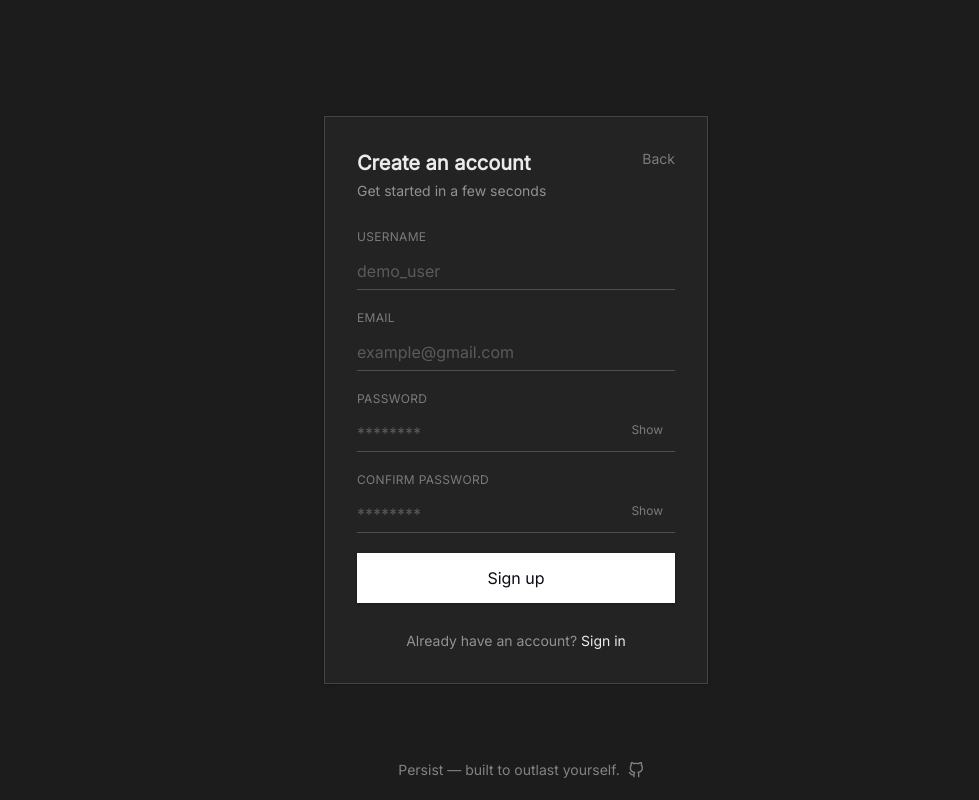
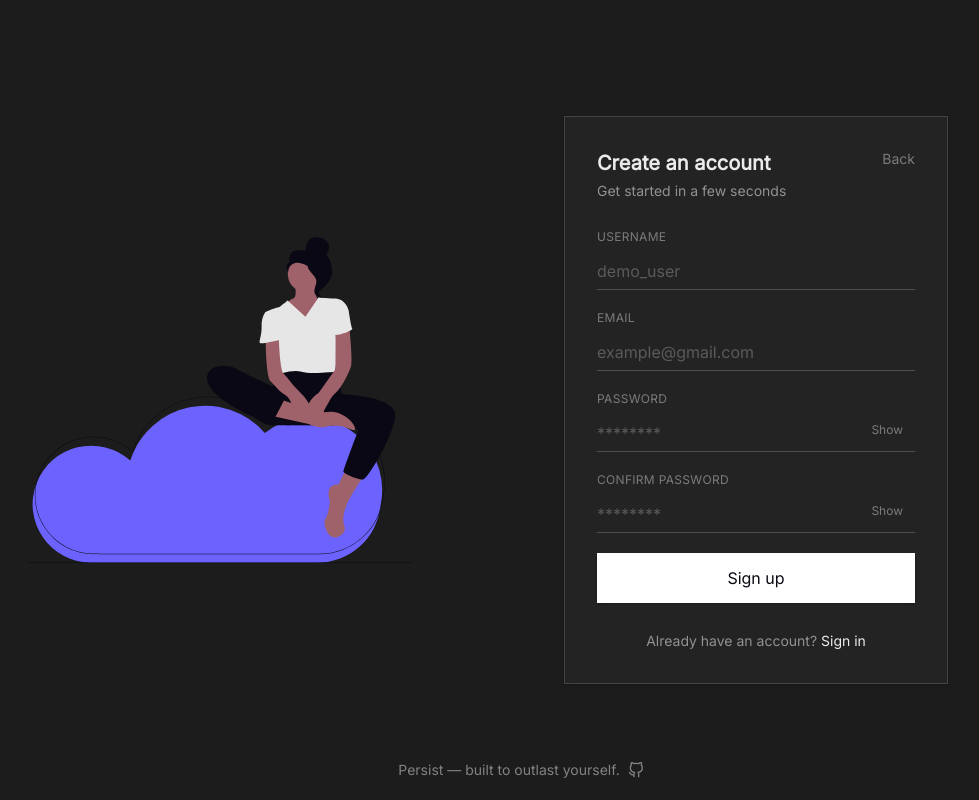
Before and after one commit to chandan-1427/Persist, a React (Vite) app in the folder web/: page /signup in a window 1280 px wide. Shown: the whole page, without its empty margins (119-1098 px from the left). Built offline with nearby package versions, Linux system fonts and the light colour scheme; no server answers.

Commit message:
chore: use illustrations on auth pages

```diff
--- a/web/src/components/auth/SigninForm.tsx
+++ b/web/src/components/auth/SigninForm.tsx
@@ -1,6 +1,7 @@
 import { useForm } from 'react-hook-form'
 import { zodResolver } from '@hookform/resolvers/zod'
 import { useNavigate } from 'react-router-dom'
+import SignInIll from '@/assets/SignInIll.svg'
 import { signinSchema, type SigninFormData } from '@/schemas/signinSchema'
 import { cardClass, submitButtonClass } from '@/styles/formStyles'
 import { FormField } from '../form/FormField'
@@ -33,6 +34,12 @@ export function SigninForm() {
   }
 
   return (
+    <div className="mx-auto flex min-h-screen w-full max-w-5xl items-center justify-center gap-24 px-6">      <img
+      src={SignInIll}
+      alt=""
+      className="hidden w-full max-w-sm md:block"
+    />
+
       <form onSubmit={handleSubmit(onSubmit)} className={cardClass}>
         <div className="flex items-start justify-between">
           <div className="space-y-1">
@@ -78,5 +85,7 @@ export function SigninForm() {
           </Link>
         </p>
       </form>
+
+    </div>
   )
 }
--- a/web/src/components/auth/SignupForm.tsx
+++ b/web/src/components/auth/SignupForm.tsx
@@ -1,6 +1,8 @@
+import { useState } from 'react'
 import { useForm } from 'react-hook-form'
 import { zodResolver } from '@hookform/resolvers/zod'
 import { useNavigate } from 'react-router-dom'
+import SignUpIll from '@/assets/SignUpIll.svg'
 import { signupSchema, type SignupFormData } from '@/schemas/signupSchema'
 import { cardClass, submitButtonClass } from '@/styles/formStyles'
 import { FormField } from '@/components/form/FormField'
@@ -8,7 +10,6 @@ import { PasswordField } from '@/components/form/PasswordField'
 import { Link } from 'react-router-dom'
 import { signup } from '@/lib/auth'
 import { ApiError } from '@/lib/api'
-import { useState } from 'react'
 
 export function SignupForm() {
   const navigate = useNavigate()
@@ -28,10 +29,9 @@ export function SignupForm() {
     try {
       const { username, email, password } = data
       await signup({ username, email, password })
-      navigate('/signin') // adjust to wherever a logged-in user should land
+      navigate('/signin')
     } catch (err) {
       if (err instanceof ApiError && err.status === 409) {
-        // matches your deliberately-vague duplicate-account message
         setError('email', { message: err.message })
         setError('username', { message: err.message })
         return
@@ -41,6 +41,12 @@ export function SignupForm() {
   }
 
   return (
+      <div className="mx-auto flex min-h-screen w-full max-w-5xl items-center justify-center gap-24 px-6">      <img
+        src={SignUpIll}
+        alt=""
+        className="hidden w-full max-w-sm md:block"
+      />
+
         <form onSubmit={handleSubmit(onSubmit)} className={cardClass}>
           <div className="flex items-start justify-between">
             <div className="space-y-1">
@@ -103,5 +109,7 @@ export function SignupForm() {
             </Link>
           </p>
         </form>
+
+    </div>
   )
 }
```
Also changed, not shown: web/src/assets/SignInIll.svg (added), web/src/assets/SignUpIll.svg (added). Lines whose indentation alone changed are shown as unchanged.
